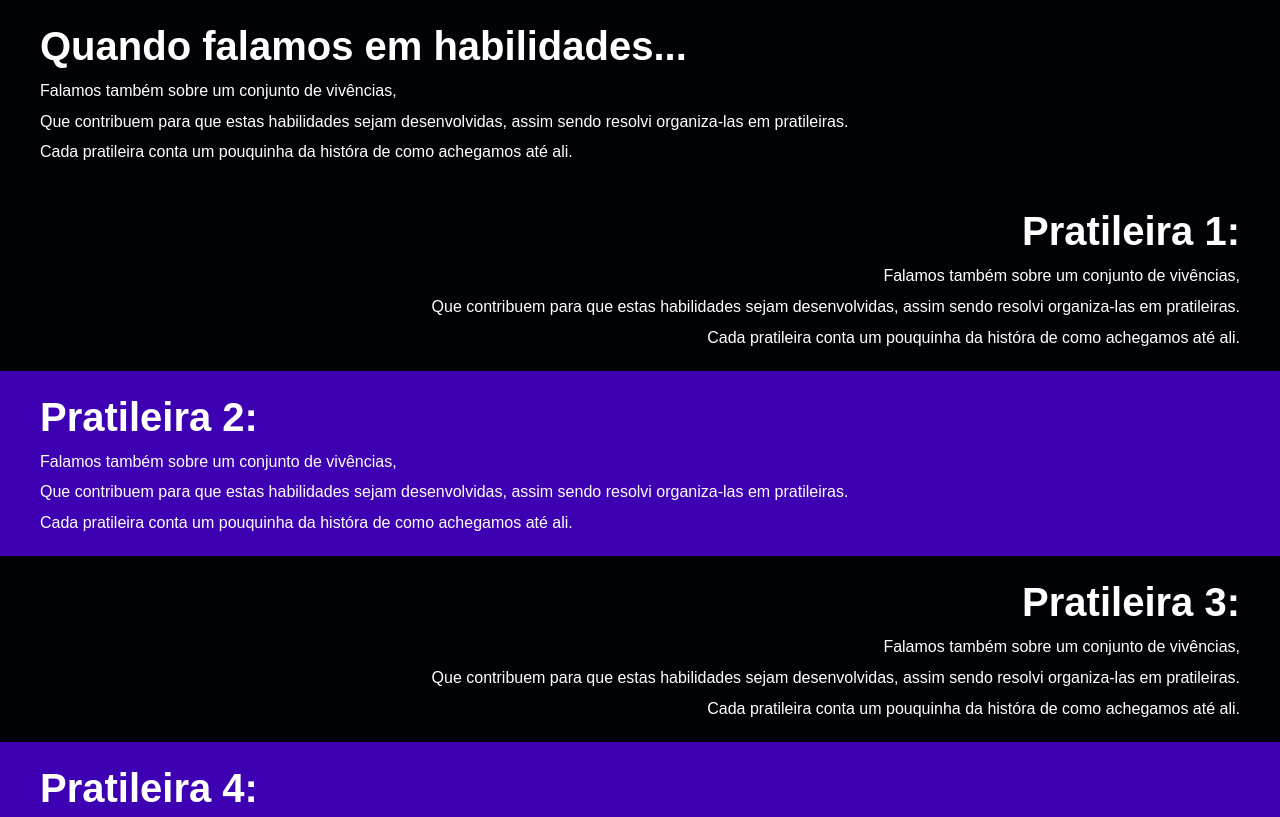
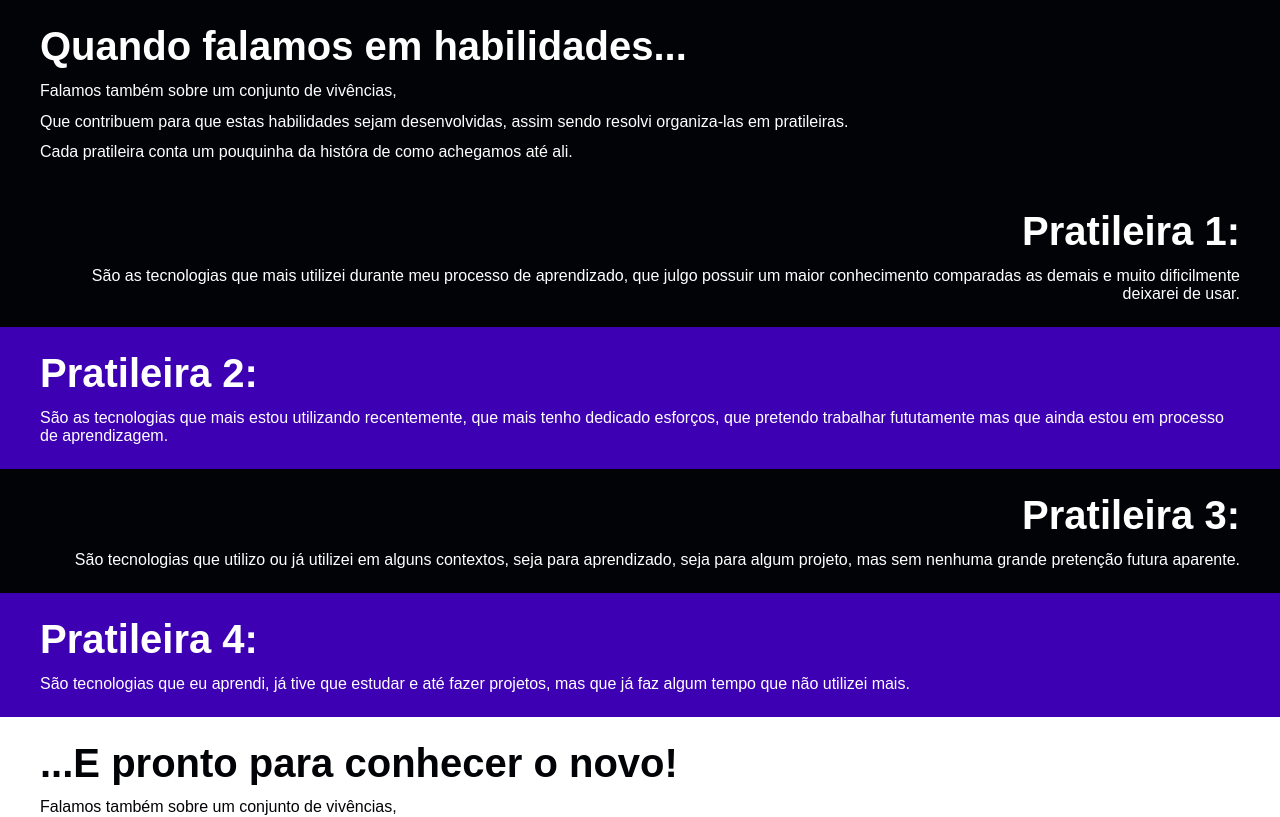
Before and after one commit to SamuelDevelop/samuel-soares-dos-santos, a Next.js app: page /skills in a window 1280 px wide. Shown: the top 817 px of the page. Built offline with nearby package versions, Linux system fonts and the light colour scheme; a web font is replaced by a local one.

Commit message:
atualizando as descrições de skills

```diff
--- a/app/skills/page.tsx
+++ b/app/skills/page.tsx
@@ -22,9 +22,7 @@ function Skills(){
                 <>
                     <h1>Pratileira 1:</h1>
 
-                    <p>Falamos também sobre um conjunto de vivências,</p>
-                    <p>Que contribuem para que estas habilidades sejam desenvolvidas, assim sendo resolvi organiza-las em pratileiras.</p>
-                    <p>Cada pratileira conta um pouquinha da históra de como achegamos até ali.</p>
+                    <p>São as tecnologias que mais utilizei durante meu processo de aprendizado, que julgo possuir um maior conhecimento comparadas as demais e muito dificilmente deixarei de usar.</p>
                 </>
                 }
                 colorClass="bgDark"
@@ -35,9 +33,7 @@ function Skills(){
                 <>
                     <h1>Pratileira 2:</h1>
 
-                    <p>Falamos também sobre um conjunto de vivências,</p>
-                    <p>Que contribuem para que estas habilidades sejam desenvolvidas, assim sendo resolvi organiza-las em pratileiras.</p>
-                    <p>Cada pratileira conta um pouquinha da históra de como achegamos até ali.</p>
+                    <p>São as tecnologias que mais estou utilizando recentemente, que mais tenho dedicado esforços, que pretendo trabalhar fututamente mas que ainda estou em processo de aprendizagem.</p>
                 </>
                 }
                 colorClass="bgPurple"
@@ -48,9 +44,7 @@ function Skills(){
                 <>
                     <h1>Pratileira 3:</h1>
 
-                    <p>Falamos também sobre um conjunto de vivências,</p>
-                    <p>Que contribuem para que estas habilidades sejam desenvolvidas, assim sendo resolvi organiza-las em pratileiras.</p>
-                    <p>Cada pratileira conta um pouquinha da históra de como achegamos até ali.</p>
+                    <p>São tecnologias que utilizo ou já utilizei em alguns contextos, seja para aprendizado, seja para algum projeto, mas sem nenhuma grande pretenção futura aparente.</p>
                 </>
                 }
                 colorClass="bgDark"
@@ -61,9 +55,7 @@ function Skills(){
                 <>
                     <h1>Pratileira 4:</h1>
 
-                    <p>Falamos também sobre um conjunto de vivências,</p>
-                    <p>Que contribuem para que estas habilidades sejam desenvolvidas, assim sendo resolvi organiza-las em pratileiras.</p>
-                    <p>Cada pratileira conta um pouquinha da históra de como achegamos até ali.</p>
+                    <p>São tecnologias que eu aprendi, já tive que estudar e até fazer projetos, mas que já faz algum tempo que não utilizei mais.</p>
                 </>
                 }
                 colorClass="bgPurple"
```
